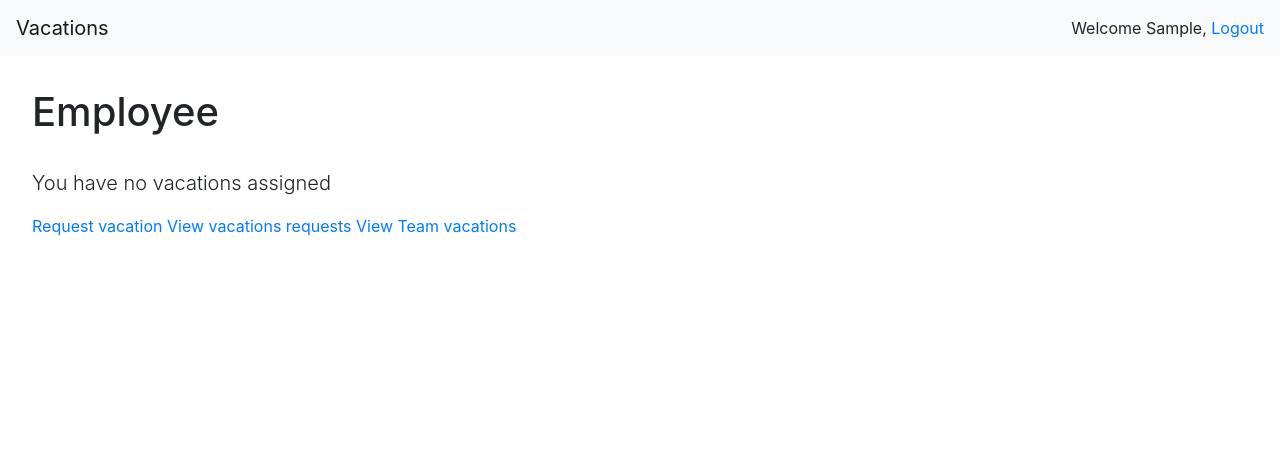
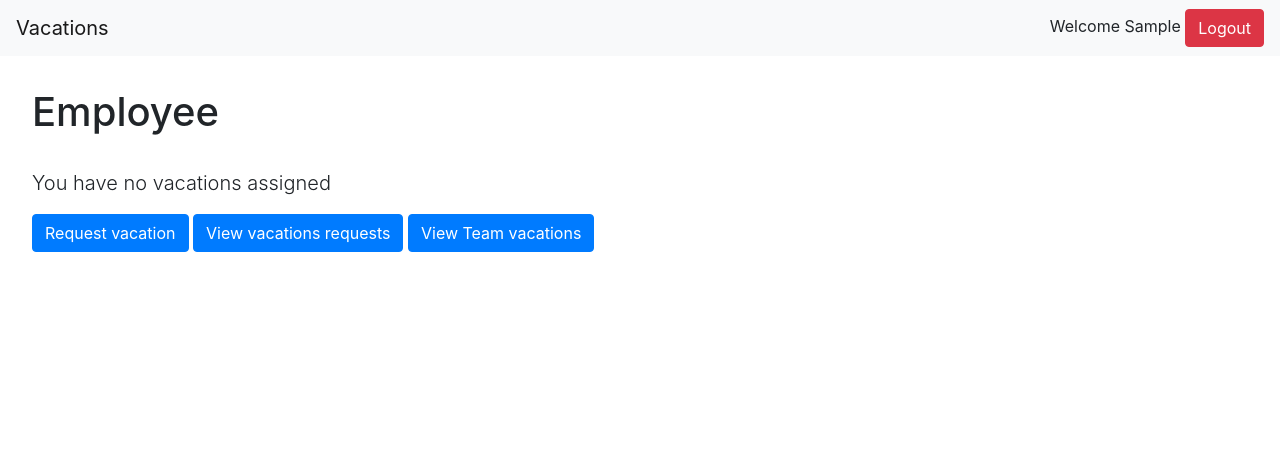
Before and after one commit to evbeda/vacations, a Django app: page / in a window 1280 px wide. Shown: the top 451 px of the page. Run offline with Django 3.2, Linux system fonts and the light colour scheme; the visitor is signed in with stand-in values (Sample User, id 1); data that the repository does not hold is empty; some libraries are stand-ins or nearby versions.

Commit message:
href as buttons

```diff
--- a/templates/vacations_app/_navbar.html
+++ b/templates/vacations_app/_navbar.html
@@ -5,9 +5,9 @@
   </button>
   <div class="float-right ml-auto">
     {% if user.is_authenticated %}
-      <div>Welcome {{user.first_name}}, <a href="{% url 'logout' %}">Logout</a></div>
+      <div>Welcome {{user.first_name}}  <a href="{% url 'logout' %}" class="btn btn-danger">Logout</a></div>
     {% else %}
-      <div> <a href="{% url 'social:begin' 'google-oauth2' %}">Login</a></div>
+      <div> <a href="{% url 'social:begin' 'google-oauth2' %}" class="btn btn-primary">Login</a></div>
     {% endif %}
   </div>
 </nav>
--- a/templates/vacations_app/index.html
+++ b/templates/vacations_app/index.html
@@ -27,7 +27,7 @@
         <td>{{ vacation.to_date|date }}</td>
         <td>{{ vacation.days_quantity }}</td>
         <td>{{ vacation.applicable_worked_year }}</td>
-        <td><a href="{% url 'print' pk=vacation.id %}">Print Request</a></td>
+        <td><a href="{% url 'print' pk=vacation.id %}" class="btn btn-success">Print Request</a></td>
       </tr>
     </tbody>
     {% endfor %}
@@ -35,12 +35,12 @@
   {% else %}
     <p class="lead">You have no vacations assigned</p>
   {% endif %}
-  <a href="vacation-request">Request vacation</a>
+  <a href="vacation-request" class="btn btn-primary">Request vacation</a>
   {% if staff_user %}
-    <a href="vacations-list">View vacations requests</a>
+    <a href="vacations-list" class="btn btn-primary">View vacations requests</a>
   {% endif %}
   {% if manager_user %}
-    <a href="vacations-team">View Team vacations</a>
+    <a href="vacations-team" class="btn btn-primary">View Team vacations</a>
   {% endif %}
 {% endif %}
 {% endblock content %}
```
